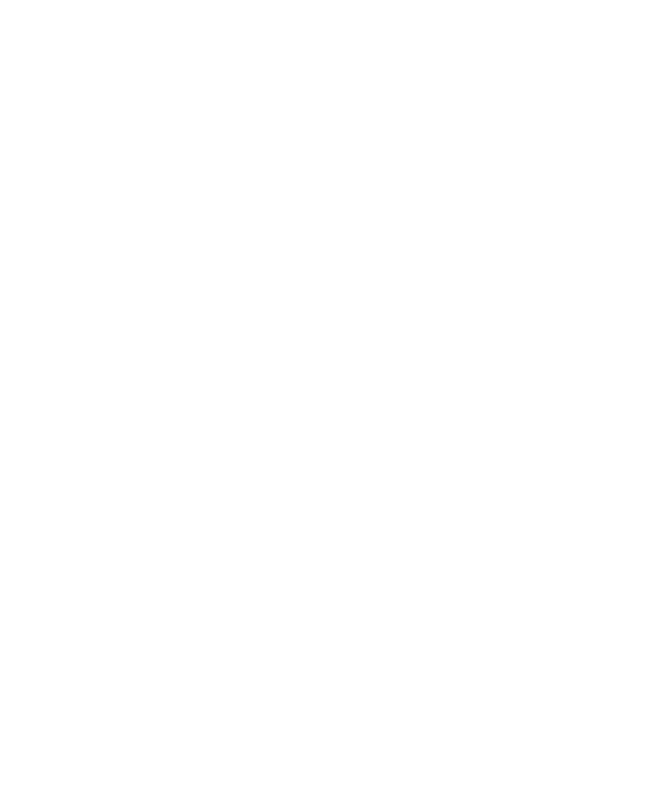
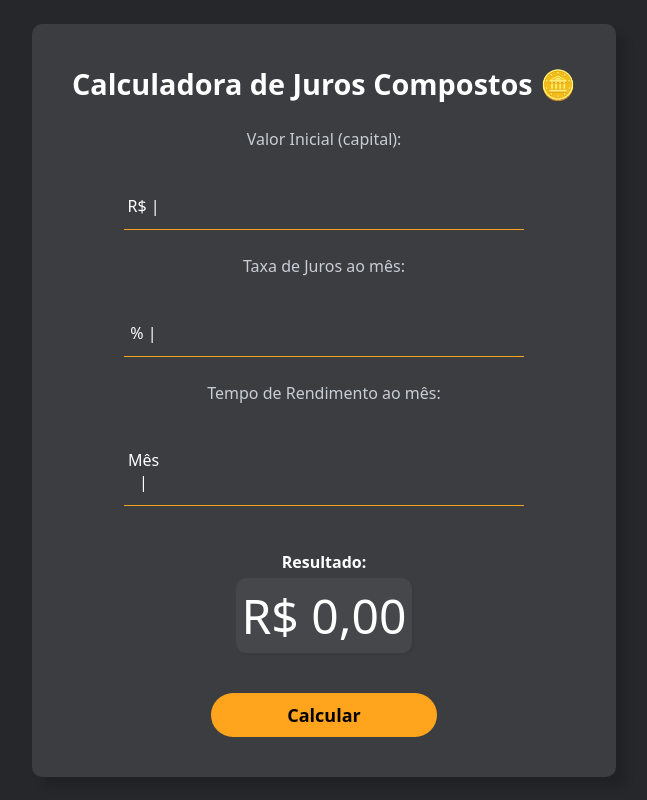
Before and after one commit to eiErick/calculadora-de-juros-compostos, a plain HTML site: page index.html in a window 1280 px wide. Shown: the whole page, without its empty margins (316-963 px from the left). Drawn offline with Linux system fonts and the light colour scheme.

Commit message:
Adicionando toda estrutura HTML

```diff
--- a/index.html
+++ b/index.html
@@ -1,5 +1,4 @@
 <!DOCTYPE html>
-<html lang="en">
 <html lang="pt-br">
 <head>
     <meta charset="UTF-8">
@@ -10,6 +9,39 @@
     <title>Juros Compostos</title>
 </head>
 <body>
+    <main id="container">
+        <div id="calculator">
 
+            <h2>Calculadora de Juros Compostos 🪙</h2>
+
+
+        <div id="input-box">
+            <div class="input-field">
+                <label for="value">Valor Inicial (capital):</label>
+                <p class="inf">R$ |</p><input type="number" name="num" id="value">
+            </div>
+            <div class="input-field">
+                <label for="fee">Taxa de Juros ao mês:</label>
+                <p class="inf">% |</p><input type="number" name="num" id="fee">
+            </div>
+            <div class="input-field">
+                <label for="time">Tempo de Rendimento ao mês:</label>
+                <p class="inf">Mês |</p><input type="number" name="num" id="time">
+            </div>
+        </div>
+
+            <div id="res">
+                <h4>Resultado:</h4>
+                <span id="total">R$ 0,00</span>
+            </div>
+
+            <div id="button">
+                <button class="button" id="cal">Calcular</button>
+                <!--<button class="button" id="lim">Limpar</button>-->
+            </div>
+
+        </div>
+    </main>
+    <script src="scripts/script.js"></script>
 </body>
 </html>
```
